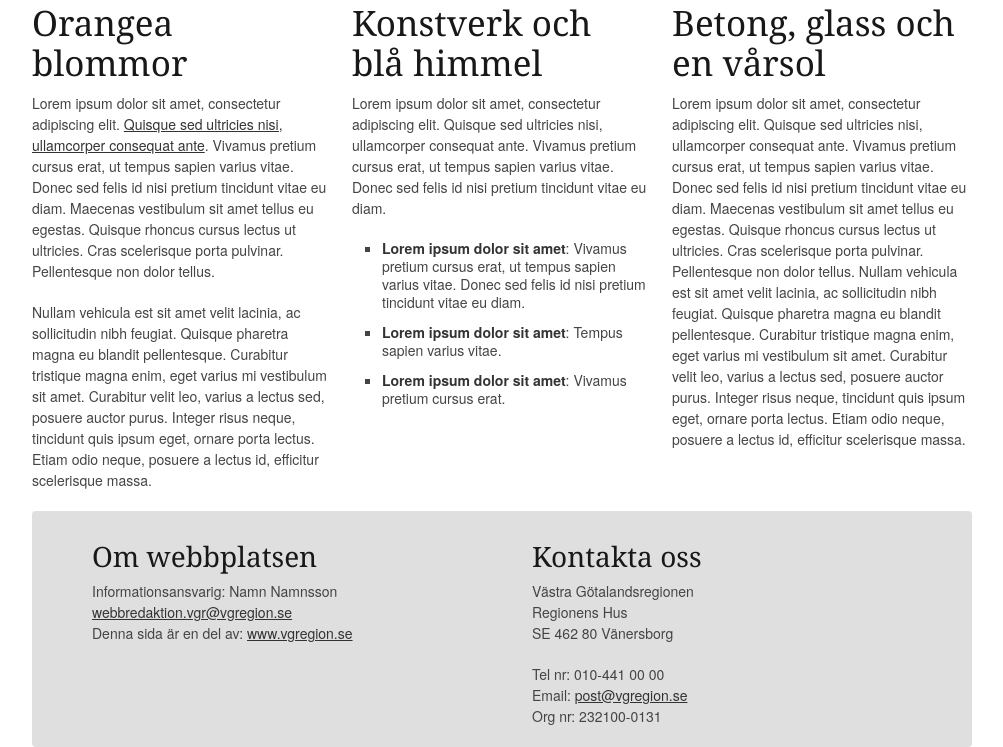
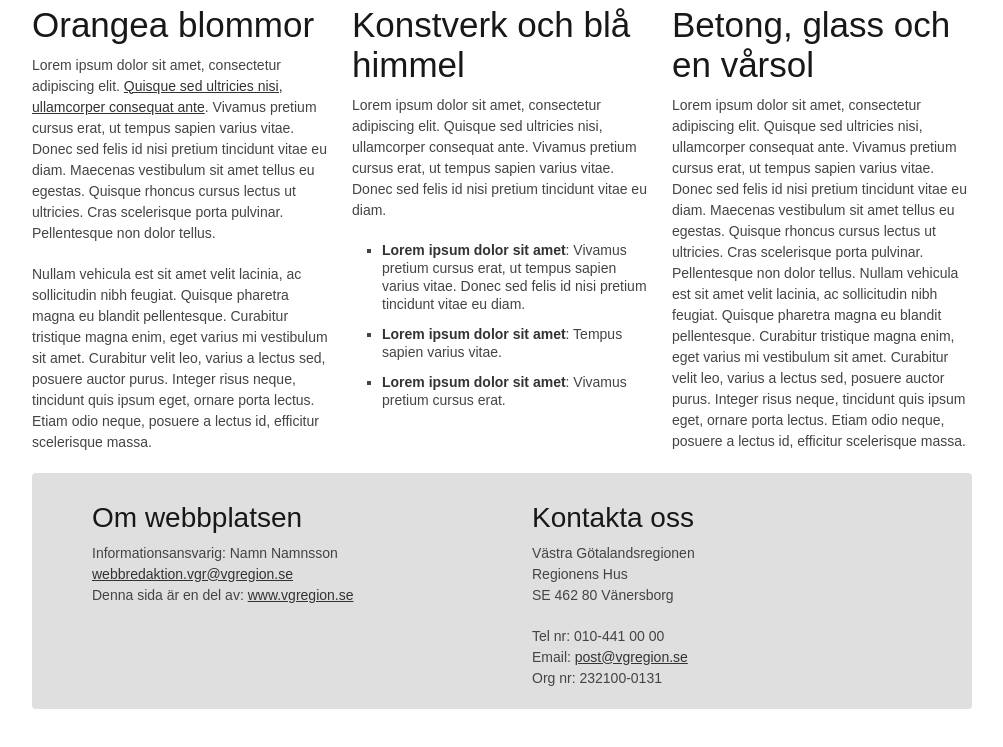
Before and after one commit to GothamGeneral/vgr-mikrowebb, a PHP site: page / in a window 1280 px wide. Shown: the part 445-1192 px from the top of the page, without its empty margins (138-1141 px from the left). After the commit the page ends 1154 px from the top, so only its background shows below. Run offline with PHP 8.4, Linux system fonts and the light colour scheme.

Commit message:
Fixed font-family
Now it’s frutiger-bold in headers (if available) and sans-serif all
around…

```diff
--- a/stylesheets/mikrowebb.css
+++ b/stylesheets/mikrowebb.css
@@ -1,5 +1,8 @@
 /* Additions to what the used framework offers */
 img { max-width: 100%; height: auto; }
+
+p, div {font-family: Arial, Verdana, Helvetica, sans-serif;}
+h1, h2, h3, h4, h5, h6, h7 {font-family: Frutiger-bold, Arial, Verdana, Helvetica, sans-serif; }
 
 #footer { background-color: #dfdfdf;}
 #footer div {margin-top: 2em;}
```
